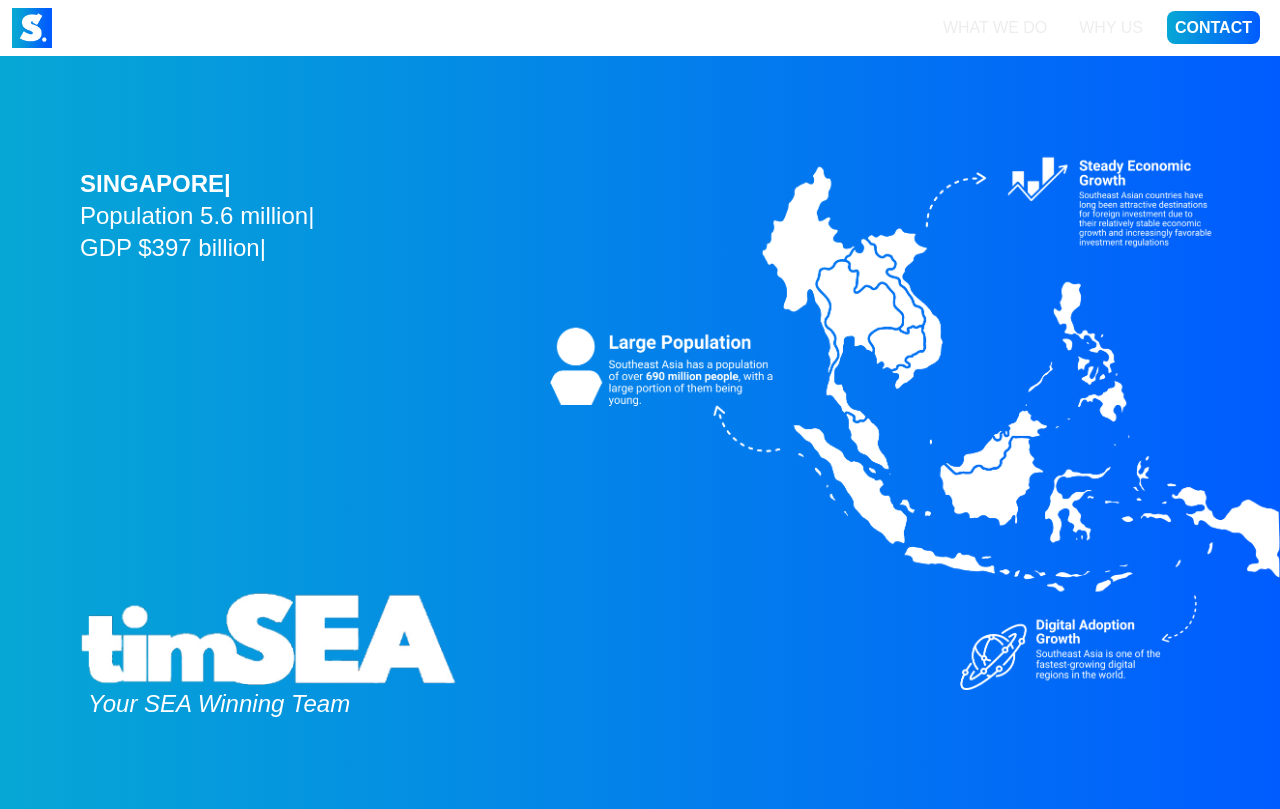
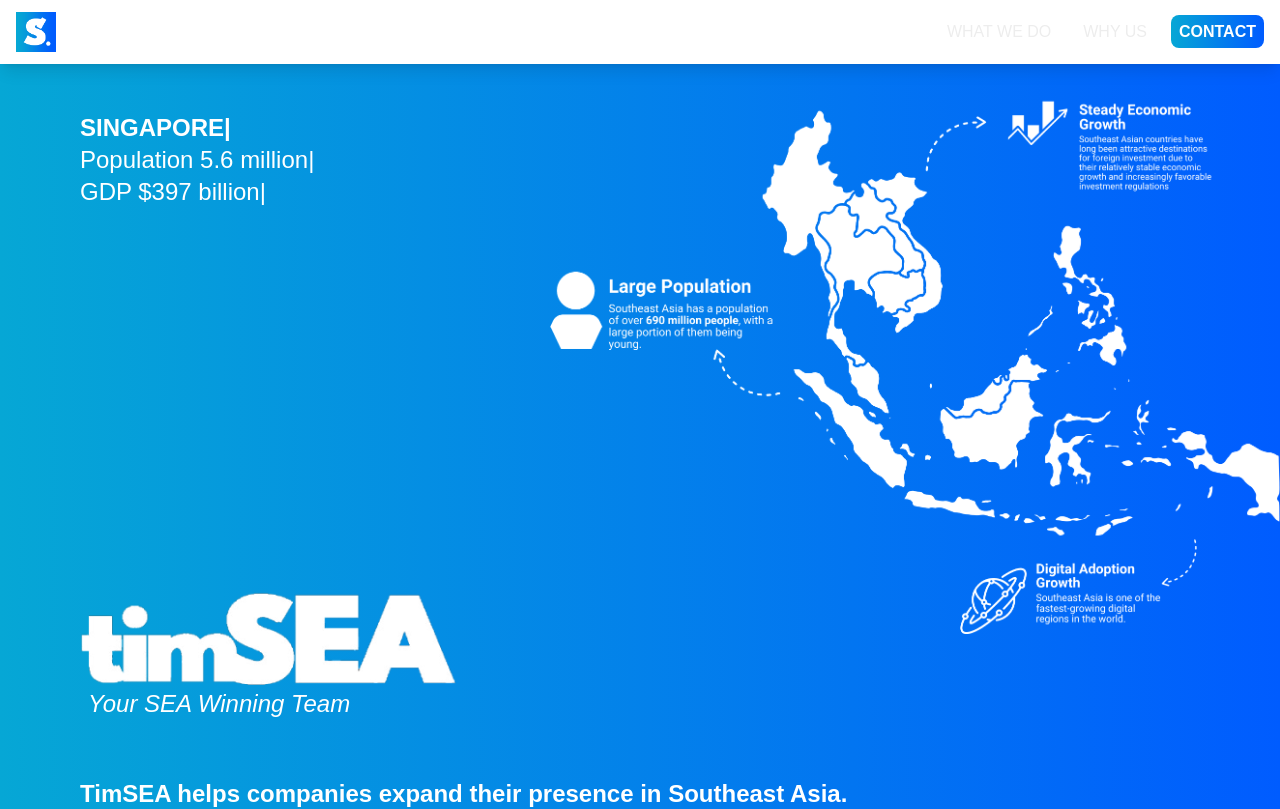
Before and after one commit to AlfinTeguh16/TimSEA-CompanyProfile, a Next.js app: page / in a window 1280 px wide. Shown: the top 809 px of the page. Built offline with nearby package versions, Linux system fonts and the light colour scheme.

Commit message:
feat: navbar transision

```diff
--- a/src/app/components/navbar.tsx
+++ b/src/app/components/navbar.tsx
@@ -1,5 +1,5 @@
 'use client'
-import React, { useState } from "react";
+import React, { useState, useEffect } from "react";
 import Image from 'next/image';
 import Link from 'next/link';
 import { PiListBold } from "react-icons/pi";
@@ -7,6 +7,7 @@
 
 const Navbar = () => {
     const [isMobileMenuVisible, setIsMobileMenuVisible] = useState(false);
+    const [isScrolled, setIsScrolled] = useState(false);
 
     const toggleMobileMenu = () => {
         setIsMobileMenuVisible(!isMobileMenuVisible);
@@ -16,17 +17,47 @@
         setIsMobileMenuVisible(false);
     };
 
+    useEffect(() => {
+        const handleScroll = () => {
+            if (window.scrollY > 0) {
+                setIsScrolled(true);
+            } else {
+                setIsScrolled(false);
+            }
+        };
+
+        window.addEventListener("scroll", handleScroll);
+
+        return () => {
+            window.removeEventListener("scroll", handleScroll);
+        };
+    }, []);
+
     return (
         <>
-            <nav className="flex w-full justify-between px-3 py-2 shadow-lg">
+            <nav
+                className={`fixed top-0 w-full z-40 flex items-center justify-between px-3 py-2 md:px-4 md:py-3 shadow-lg transition-all duration-300 ${
+                    isMobileMenuVisible
+                        ? 'hidden'
+                        : isScrolled
+                        ? 'bg-white bg-opacity-80 mt-2 w-4/5 mx-[10%] flex justify-center rounded-xl'
+                        : 'bg-white w-full'
+                }`}
+            >
                 <Link href="/" className="flex flex-row w-full">
                     <Image src="/images/Logo.png" alt="Logo" width={40} height={24} />
                 </Link>
                 <div className="flex flex-row justify-end w-full align-middle my-auto">
                     <div className="hidden md:block">
-                        <ScrollLink to="services" smooth={true} duration={500} className="p-2 mx-2 text-base rounded-lg hover:bg-gray-50">WHAT WE DO</ScrollLink>
-                        <ScrollLink to="whyUs" smooth={true} duration={500} className="p-2 mx-2 text-base rounded-lg hover:bg-gray-50">WHY US</ScrollLink>
-                        <ScrollLink to="contact" smooth={true} duration={500} className="p-2 mx-2 text-base rounded-lg text-white font-bold bg-gradient-to-l to-cerulean-500 from-blue-ribbon-500 hover:to-cerulean-700 hover:from-blue-ribbon-700">CONTACT</ScrollLink>
+                        <ScrollLink to="services" smooth={true} duration={500} className="cursor-pointer p-2 mx-2 text-base rounded-lg hover:bg-gray-50">
+                            WHAT WE DO
+                        </ScrollLink>
+                        <ScrollLink to="whyUs" smooth={true} duration={500} className="cursor-pointer p-2 mx-2 text-base rounded-lg hover:bg-gray-50">
+                            WHY US
+                        </ScrollLink>
+                        <ScrollLink to="contact" smooth={true} duration={500} className="cursor-pointer p-2 ml-2 text-base rounded-lg text-white font-bold bg-gradient-to-l to-cerulean-500 from-blue-ribbon-500 hover:to-cerulean-700 hover:from-blue-ribbon-700">
+                            CONTACT
+                        </ScrollLink>
                     </div>
                 </div>
                 <div>
@@ -39,27 +70,37 @@
             {isMobileMenuVisible && (
                 <div
                     id="mobile-nav-menu"
-                    className={`fixed inset-0 flex flex-col bg-black bg-opacity-40 z-10 transition-opacity duration-300 ${isMobileMenuVisible ? 'opacity-100' : 'opacity-0 pointer-events-none'}`}
-                    onClick={closeMobileMenu}>
+                    className={`fixed inset-0 flex flex-col bg-black bg-opacity-40 z-10 transition-opacity duration-300 ${
+                        isMobileMenuVisible ? 'opacity-100' : 'opacity-0 pointer-events-none'
+                    }`}
+                    onClick={closeMobileMenu}
+                >
                     <div
-                        className={`bg-white shadow-lg z-20 flex flex-col justify-center items-center h-1/2 p-6 transform transition-transform duration-300 ${
+                        className={`bg-white shadow-lg z-50 flex flex-col justify-center items-center h-1/2 p-6 transform transition-transform duration-300 ${
                             isMobileMenuVisible ? 'translate-y-0' : 'translate-y-full'
                         }`}
-                        onClick={(e) => e.stopPropagation()}>
+                        onClick={(e) => e.stopPropagation()}
+                    >
                         <span className="my-3 p-2 border-b">
-                            <ScrollLink to="services" smooth={true} duration={500} onClick={closeMobileMenu} className="text-black">WHAT WE DO</ScrollLink>
+                            <ScrollLink to="services" smooth={true} duration={500} onClick={closeMobileMenu} className="text-black">
+                                WHAT WE DO
+                            </ScrollLink>
                         </span>
                         <span className="my-3 p-2 border-b">
-                            <ScrollLink to="whyUs" smooth={true} duration={500} onClick={closeMobileMenu} className="text-black">WHY US</ScrollLink>
+                            <ScrollLink to="whyUs" smooth={true} duration={500} onClick={closeMobileMenu} className="text-black">
+                                WHY US
+                            </ScrollLink>
                         </span>
                         <span className="my-3">
-                            <ScrollLink to="contact" smooth={true} duration={500} onClick={closeMobileMenu} className="py-2 px-6 rounded-md bg-gradient-to-l to-cerulean-500 from-blue-ribbon-500 text-white font-medium">CONTACT</ScrollLink>
+                            <ScrollLink to="contact" smooth={true} duration={500} onClick={closeMobileMenu} className="py-2 px-6 rounded-md bg-gradient-to-l to-cerulean-500 from-blue-ribbon-500 text-white font-medium">
+                                CONTACT
+                            </ScrollLink>
                         </span>
                     </div>
                 </div>
             )}
         </>
     );
-}
+};
 
 export default Navbar;
```
